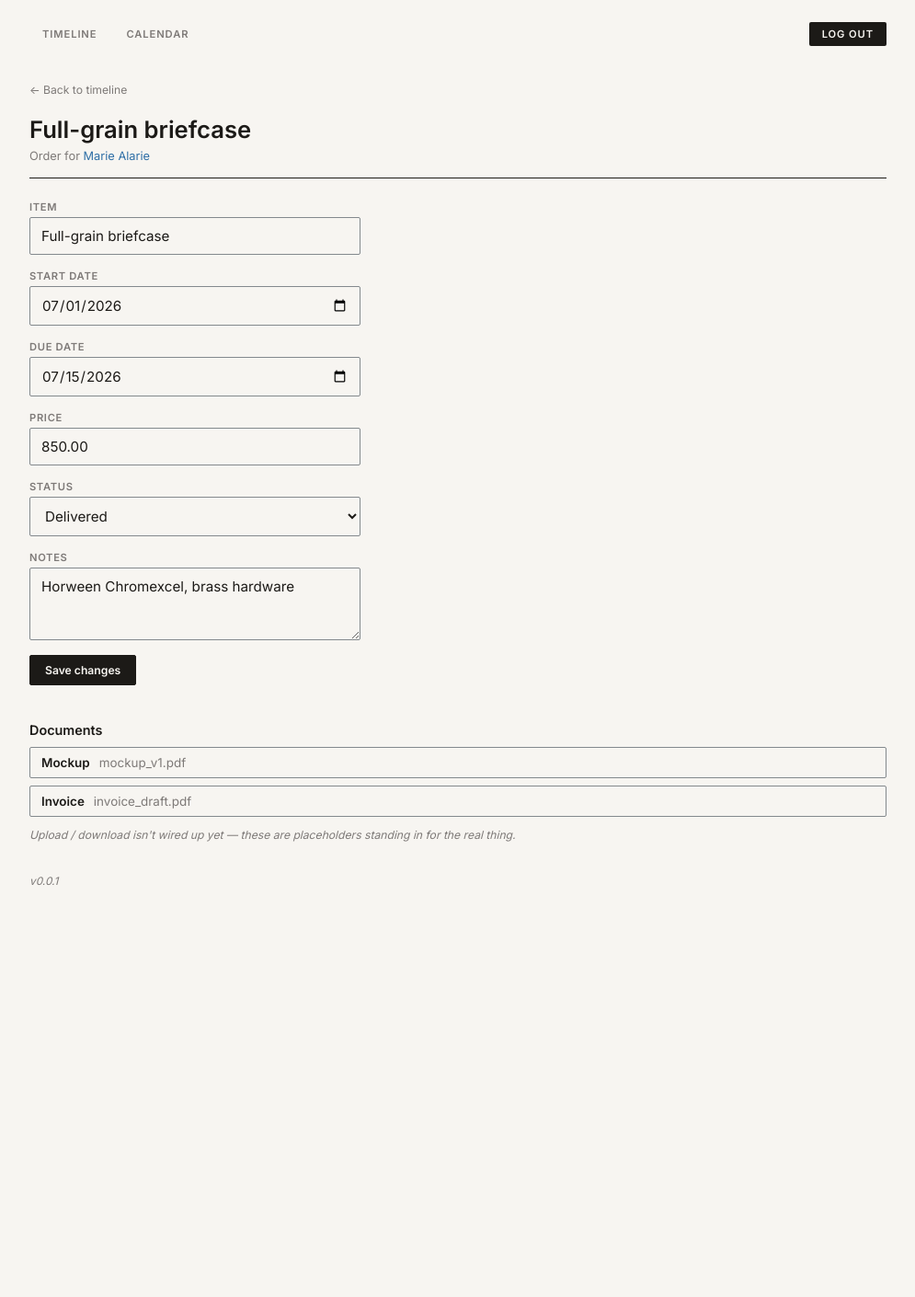
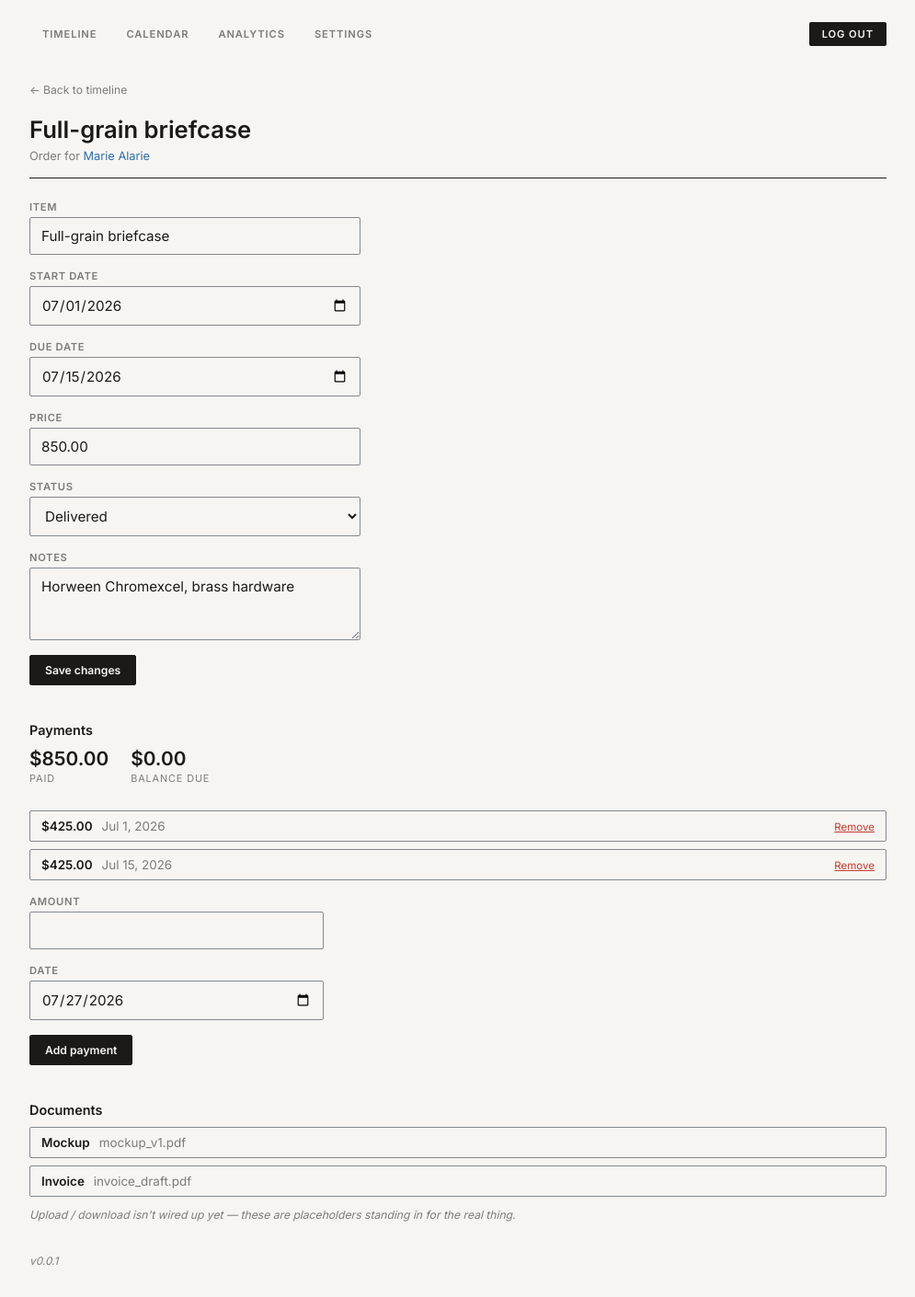
Before and after one commit to arnaud1050/leather_orders, a Flask app: page /orders/1 in a window 1280 px wide. Shown: the whole page at 92% size, without its empty margins (142-1137 px from the left). Before the commit the page ends 962 px from the top, so only its background shows below. Run offline with Flask 3, Linux system fonts and the light colour scheme; a user stored in the database is signed in; data comes from the database, SQL or seed files in the repository.

Commit message:
Add analytics, settings pages

```diff
--- a/app.py
+++ b/app.py
@@ -18,7 +18,7 @@ from flask_login import (
     LoginManager, current_user, login_required, login_user, logout_user,
 )
 
-from models import Client, Company, Document, Order, User, db, seed_if_empty
+from models import Client, Company, Document, Order, Payment, SourceOption, User, db, seed_if_empty
 
 app = Flask(__name__)
 
@@ -53,19 +53,6 @@ STATUS_LABELS = {
     "delivered": "Delivered",
     "rush": "Rush",
 }
-
-# Matches the "How did you hear about BY MONSIEUR" checkboxes on the
-# bymonsieur.ca contact form. A client's selections are stored as a single
-# comma-separated string in Client.source (see edit_client()).
-SOURCE_OPTIONS = [
-    "Google Search",
-    "Word of Mouth",
-    "Craft Market / Open Studio",
-    "Instagram",
-    "Facebook",
-    "LinkedIn",
-    "Other",
-]
 
 
 def get_order_or_404(order_id: int) -> Order:
@@ -298,14 +285,22 @@ def timeline_window(year: int, month: int, day: int):
 def client_page(client_id: int):
     client = get_client_or_404(client_id)
     return_to = request.args.get("return_to") or url_for("timeline_view")
-    selected_sources = [s.strip() for s in (client.source or "").split(",") if s.strip()]
+    # Selectable options = active ones, plus any now-hidden option this
+    # client already has (so existing data stays visible), deduped and
+    # ordered by sort_order.
+    active_options = SourceOption.query.filter_by(
+        company_id=current_user.company_id, is_active=True
+    ).all()
+    source_options = sorted(
+        {o.id: o for o in active_options + client.sources}.values(),
+        key=lambda o: o.sort_order,
+    )
     return render_template(
         "client_page.html",
         client=client,
         orders=client.orders,
         return_to=return_to,
-        source_options=SOURCE_OPTIONS,
-        selected_sources=selected_sources,
+        source_options=source_options,
         active_view=None,
     )
 
@@ -318,8 +313,13 @@ def edit_client(client_id: int):
     client.last_name = request.form.get("last_name", "").strip() or client.last_name
     client.email = request.form.get("email", "").strip()
     client.phone = request.form.get("phone", "").strip()
-    selected_sources = [s for s in request.form.getlist("source") if s in SOURCE_OPTIONS]
-    client.source = ", ".join(selected_sources)
+
+    source_ids = [int(i) for i in request.form.getlist("source_ids") if i.isdigit()]
+    client.sources = SourceOption.query.filter(
+        SourceOption.id.in_(source_ids),
+        SourceOption.company_id == current_user.company_id,
+    ).all()
+
     db.session.commit()
     return_to = request.form.get("return_to") or url_for("timeline_view")
     return redirect(return_to)
@@ -393,6 +393,7 @@ def order_page(order_id: int):
         order=order,
         status_labels=STATUS_LABELS,
         return_to=return_to,
+        today=date.today(),
         active_view=None,
     )
 
@@ -427,5 +428,160 @@ def edit_order(order_id: int):
     return redirect(return_to)
 
 
+@app.route("/orders/<int:order_id>/payments", methods=["POST"])
+@login_required
+def add_payment(order_id: int):
+    order = get_order_or_404(order_id)
+    amount_str = request.form.get("amount")
+    paid_date_str = request.form.get("paid_date")
+    if amount_str and paid_date_str:
+        try:
+            amount = float(amount_str)
+        except ValueError:
+            abort(400)
+        db.session.add(Payment(
+            order_id=order.id,
+            amount=amount,
+            paid_date=date.fromisoformat(paid_date_str),
+        ))
+        db.session.commit()
+    return_to = request.form.get("return_to") or url_for("timeline_view")
+    return redirect(return_to)
+
+
+@app.route("/orders/<int:order_id>/payments/<int:payment_id>/delete", methods=["POST"])
+@login_required
+def delete_payment(order_id: int, payment_id: int):
+    order = get_order_or_404(order_id)
+    payment = Payment.query.filter_by(id=payment_id, order_id=order.id).first()
+    if payment is not None:
+        db.session.delete(payment)
+        db.session.commit()
+    return_to = request.form.get("return_to") or url_for("timeline_view")
+    return redirect(return_to)
+
+
+# ---------------------------------------------------------------------------
+# Settings — currently just the per-company "how did you hear about us"
+# options shown as checkboxes on the client page. Options are never
+# hard-deleted once a client references one (see SourceOption.can_delete in
+# models.py) so historical answers/stats stay intact; hiding is the only way
+# to retire one from the checkbox list.
+# ---------------------------------------------------------------------------
+
+def get_source_option_or_404(source_option_id: int) -> SourceOption:
+    option = SourceOption.query.filter_by(
+        id=source_option_id, company_id=current_user.company_id
+    ).first()
+    if option is None:
+        abort(404)
+    return option
+
+
+@app.route("/settings")
+@login_required
+def settings():
+    source_options = (
+        SourceOption.query.filter_by(company_id=current_user.company_id)
+        .order_by(SourceOption.sort_order)
+        .all()
+    )
+    return render_template(
+        "settings.html",
+        source_options=source_options,
+        active_view="settings",
+    )
+
+
+@app.route("/settings/sources", methods=["POST"])
+@login_required
+def add_source_option():
+    label = request.form.get("label", "").strip()
+    if label:
+        max_sort_order = (
+            SourceOption.query.filter_by(company_id=current_user.company_id)
+            .count()
+        )
+        db.session.add(SourceOption(
+            company_id=current_user.company_id,
+            label=label,
+            sort_order=max_sort_order,
+        ))
+        db.session.commit()
+    return redirect(url_for("settings"))
+
+
+@app.route("/settings/sources/<int:source_option_id>/toggle", methods=["POST"])
+@login_required
+def toggle_source_option(source_option_id: int):
+    option = get_source_option_or_404(source_option_id)
+    option.is_active = not option.is_active
+    db.session.commit()
+    return redirect(url_for("settings"))
+
+
+@app.route("/settings/sources/<int:source_option_id>/delete", methods=["POST"])
+@login_required
+def delete_source_option(source_option_id: int):
+    option = get_source_option_or_404(source_option_id)
+    if option.can_delete:
+        db.session.delete(option)
+        db.session.commit()
+    return redirect(url_for("settings"))
+
+
+# ---------------------------------------------------------------------------
+# Analytics — company-wide client and revenue stats. "Paid revenue" is
+# always the sum of recorded Payment rows, never inferred from order
+# status, since studios run different deposit schemes (see Payment's
+# docstring in models.py). "Average value per client" is lifetime spend
+# per client (sum of their orders), averaged only over clients who've
+# actually ordered — not average order price.
+# ---------------------------------------------------------------------------
+
+@app.route("/analytics")
+@login_required
+def analytics():
+    clients = Client.query.filter_by(company_id=current_user.company_id).all()
+    clients_with_orders = [c for c in clients if c.orders]
+    avg_value_per_client = (
+        sum(c.lifetime_value for c in clients_with_orders) / len(clients_with_orders)
+        if clients_with_orders else 0
+    )
+    top_clients = sorted(
+        clients_with_orders, key=lambda c: c.lifetime_value, reverse=True
+    )[:5]
+
+    # Include hidden SourceOptions too — a hidden-but-historically-used
+    # source should still show up in stats (that's the whole point of
+    # hiding instead of deleting once a client references it).
+    source_options = SourceOption.query.filter_by(company_id=current_user.company_id).all()
+    total_clients = len(clients)
+    source_breakdown = [
+        (option.label, len(option.clients) / total_clients * 100)
+        for option in source_options
+    ] if total_clients else []
+    source_breakdown = [(label, pct) for label, pct in source_breakdown if pct > 0]
+
+    payments = (
+        Payment.query.join(Order).join(Client)
+        .filter(Client.company_id == current_user.company_id)
+        .all()
+    )
+    total_revenue = sum(p.amount for p in payments)
+    this_year = date.today().year
+    revenue_ytd = sum(p.amount for p in payments if p.paid_date.year == this_year)
+
+    return render_template(
+        "analytics.html",
+        avg_value_per_client=avg_value_per_client,
+        top_clients=top_clients,
+        source_breakdown=source_breakdown,
+        total_revenue=total_revenue,
+        revenue_ytd=revenue_ytd,
+        active_view="analytics",
+    )
+
+
 if __name__ == "__main__":
     app.run(debug=True, port=5000)
--- a/static/assets/css/style.css
+++ b/static/assets/css/style.css
@@ -836,7 +836,8 @@ dialog.modal::backdrop {
 }
 
 .detail-orders h2,
-.detail-documents h2 {
+.detail-documents h2,
+.detail-payments h2 {
   font-size: 0.9rem;
   font-weight: 600;
   margin: 0 0 10px;
@@ -872,6 +873,7 @@ dialog.modal::backdrop {
 
 .doc-list__item {
   display: flex;
+  align-items: center;
   gap: 10px;
   font-size: 0.84rem;
   padding: 8px 12px;
@@ -888,11 +890,154 @@ dialog.modal::backdrop {
   color: var(--ink-soft);
 }
 
+.doc-list__delete-form {
+  margin-left: auto;
+}
+
+.doc-list__delete {
+  font-family: inherit;
+  font-size: 0.72rem;
+  color: var(--status-rush);
+  background: none;
+  border: none;
+  cursor: pointer;
+  padding: 0;
+  text-decoration: underline;
+}
+
+.doc-list__delete:hover {
+  color: #000;
+}
+
+.detail-payments__add {
+  margin-top: 16px;
+  max-width: 320px;
+}
+
+/* ---------------------------------------------------------------------
+   Analytics
+   --------------------------------------------------------------------- */
+
+.analytics-section {
+  margin-bottom: 40px;
+}
+
+.analytics-section h2 {
+  font-size: 0.9rem;
+  font-weight: 600;
+  margin: 0 0 14px;
+}
+
+.analytics-grid {
+  display: grid;
+  grid-template-columns: repeat(auto-fit, minmax(220px, 1fr));
+  gap: 16px;
+}
+
+.stat-card {
+  display: flex;
+  flex-direction: column;
+  gap: 4px;
+  padding: 18px 20px;
+  border: 1px solid var(--hairline);
+  border-radius: var(--radius);
+  background: var(--paper);
+}
+
+.stat-card__value {
+  font-size: 1.7rem;
+  font-weight: 600;
+  color: var(--ink);
+}
+
+.stat-card__label {
+  font-size: 0.68rem;
+  text-transform: uppercase;
+  letter-spacing: 0.08em;
+  color: var(--ink-soft);
+}
+
+.stat-card--list {
+  gap: 10px;
+}
+
+.stat-card__ranked-list {
+  list-style: none;
+  margin: 0;
+  padding: 0;
+  display: flex;
+  flex-direction: column;
+  gap: 8px;
+}
+
+.stat-card__ranked-list li {
+  display: flex;
+  align-items: center;
+  justify-content: space-between;
+  gap: 12px;
+  font-size: 0.84rem;
+}
+
+.stat-card__ranked-list a {
+  color: var(--ink);
+  text-decoration: none;
+  font-weight: 600;
+}
+
+.stat-card__ranked-list a:hover {
+  color: var(--status-progress);
+}
+
 .detail-note {
   margin-top: 12px;
   font-size: 0.76rem;
   color: var(--ink-soft);
   font-style: italic;
+}
+
+.checkbox-group__hidden-tag {
+  font-size: 0.68rem;
+  font-style: italic;
+  color: var(--ink-soft);
+}
+
+.settings-source-list {
+  list-style: none;
+  margin: 16px 0 24px;
+  padding: 0;
+  max-width: 480px;
+  display: flex;
+  flex-direction: column;
+  gap: 8px;
+}
+
+.settings-source-list__item {
+  display: flex;
+  align-items: center;
+  justify-content: space-between;
+  gap: 12px;
+  padding: 10px 14px;
+  border: 1px solid var(--hairline);
+  border-radius: var(--radius);
+}
+
+.settings-source-list__item--hidden {
+  background: var(--paper-deep);
+}
+
+.settings-source-list__label {
+  font-size: 0.88rem;
+  color: var(--ink);
+}
+
+.settings-source-list__actions {
+  display: flex;
+  gap: 8px;
+}
+
+.settings-source-add {
+  max-width: 320px;
+  margin-bottom: 0;
 }
 
 /* ---------------------------------------------------------------------
--- a/templates/base.html
+++ b/templates/base.html
@@ -13,6 +13,8 @@
   <nav class="view-switch">
     <a href="{{ url_for('timeline_view') }}" class="view-switch__link {{ 'is-active' if active_view == 'timeline' else '' }}">Timeline</a>
     <a href="{{ url_for('calendar_view') }}" class="view-switch__link {{ 'is-active' if active_view == 'calendar' else '' }}">Calendar</a>
+    <a href="{{ url_for('analytics') }}" class="view-switch__link {{ 'is-active' if active_view == 'analytics' else '' }}">Analytics</a>
+    <a href="{{ url_for('settings') }}" class="view-switch__link {{ 'is-active' if active_view == 'settings' else '' }}">Settings</a>
     <a href="{{ url_for('logout') }}" class="view-switch__logout">Log out</a>
   </nav>
   {% endif %}
--- a/templates/client_page.html
+++ b/templates/client_page.html
@@ -36,8 +36,8 @@
       <div class="checkbox-group">
         {% for option in source_options %}
         <label class="checkbox-group__item">
-          <input type="checkbox" name="source" value="{{ option }}" {% if option in selected_sources %}checked{% endif %}>
-          {{ option }}
+          <input type="checkbox" name="source_ids" value="{{ option.id }}" {% if option in client.sources %}checked{% endif %}>
+          {{ option.label }}{% if not option.is_active %} <span class="checkbox-group__hidden-tag">(hidden)</span>{% endif %}
         </label>
         {% endfor %}
       </div>
--- a/templates/order_page.html
+++ b/templates/order_page.html
@@ -32,6 +32,46 @@
     </div>
   </form>
 
+  <section class="detail-payments">
+    <h2>Payments</h2>
+    <div class="client-stats">
+      <div class="client-stats__item">
+        <span class="client-stats__value">${{ '%.2f'|format(order.amount_paid) }}</span>
+        <span class="client-stats__label">Paid</span>
+      </div>
+      <div class="client-stats__item">
+        <span class="client-stats__value">${{ '%.2f'|format(order.balance_due) }}</span>
+        <span class="client-stats__label">Balance due</span>
+      </div>
+    </div>
+
+    {% if order.payments %}
+    <ul class="doc-list">
+      {% for payment in order.payments %}
+      <li class="doc-list__item">
+        <span class="doc-list__label">${{ '%.2f'|format(payment.amount) }}</span>
+        <span class="doc-list__filename">{{ payment.paid_date.strftime('%b') }} {{ payment.paid_date.day }}, {{ payment.paid_date.year }}</span>
+        <form method="post" action="{{ url_for('delete_payment', order_id=order.id, payment_id=payment.id) }}" class="doc-list__delete-form">
+          <input type="hidden" name="return_to" value="{{ return_to }}">
+          <button type="submit" class="doc-list__delete">Remove</button>
+        </form>
+      </li>
+      {% endfor %}
+    </ul>
+    {% else %}
+    <p class="detail-note">No payments recorded yet.</p>
+    {% endif %}
+
+    <form method="post" action="{{ url_for('add_payment', order_id=order.id) }}" class="detail-form detail-payments__add">
+      <input type="hidden" name="return_to" value="{{ return_to }}">
+      <label>Amount<input type="number" name="amount" step="0.01" min="0" required></label>
+      <label>Date<input type="date" name="paid_date" value="{{ today.isoformat() }}" required></label>
+      <div>
+        <button type="submit" class="btn-primary">Add payment</button>
+      </div>
+    </form>
+  </section>
+
   <section class="detail-documents">
     <h2>Documents</h2>
     <ul class="doc-list">
```
Also changed, not shown: models.py (+94 -8 lines), templates/analytics.html (added, +68 -0 lines), templates/settings.html (added, +49 -0 lines).
